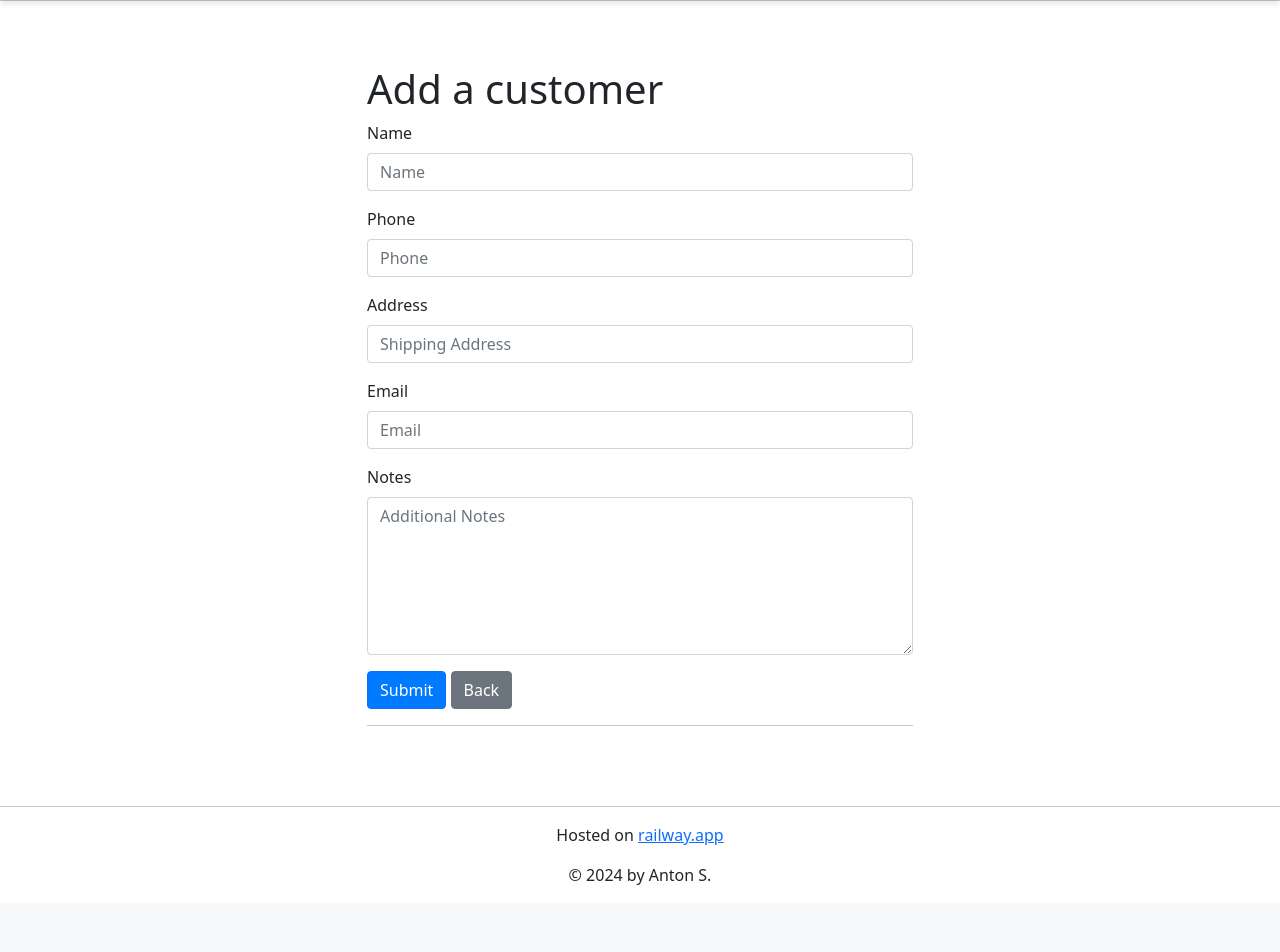
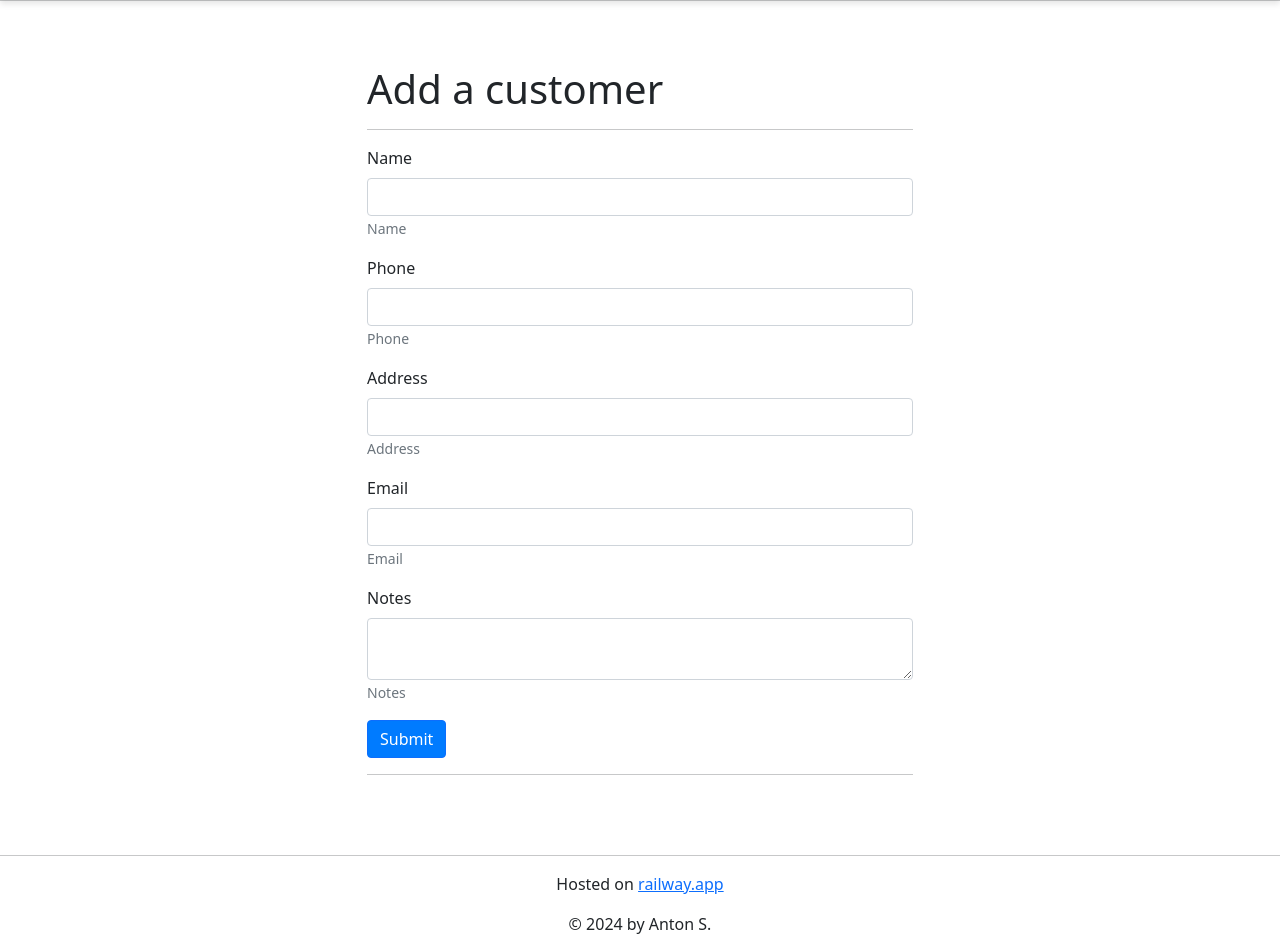
Before and after one commit to asiomchen/inventory-management, a Flask app: page /customers/new in a window 1280 px wide. Shown: the part 71-1023 px from the top of the page. Before the commit the page ends 956 px from the top, so only its background shows below. Run offline with Flask 3, Linux system fonts and the light colour scheme; a user stored in the database is signed in; some libraries are stand-ins or nearby versions.

Commit message:
Refactor customer form handling in customer.py and templates

```diff
--- a/customer.py
+++ b/customer.py
@@ -7,6 +7,7 @@ from flask import (
     flash,
 )
 from flask_login import login_required
+from forms import CustomerForm
 from data import db, Customer, Invoice
 
 
@@ -30,35 +31,29 @@ def customers():
 @customer.route("/customers/new", methods=["GET", "POST"])
 @login_required
 def new():
-    if request.method == "POST":
-        name = request.form["name"]
-        phone = request.form["phone"]
-        address = request.form["address"]
-        email = request.form["email"]
-        notes = request.form["notes"]
-        customer = Customer(
-            name=name, phone=phone, address=address, notes=notes, email=email
-        )
+    form = CustomerForm()
+    if form.validate_on_submit():
+        customer = Customer()
+        form.populate_obj(customer)
         db.session.add(customer)
         db.session.commit()
         flash("Customer added successfully", "success")
         return redirect(url_for("customer.customers"))
-    return render_template("customers/new.html")
+    return render_template("customers/new.html", form=form)
 
 
 @customer.route("/customers/<int:customer_id>/edit", methods=["GET", "POST"])
 @login_required
 def edit(customer_id):
     customer: Customer = Customer.query.get(customer_id)
-    if request.method == "POST":
-        customer.name = request.form["name"]
-        customer.phone = request.form["phone"]
-        customer.address = request.form["address"]
-        customer.notes = request.form["notes"]
+    form = CustomerForm(obj=customer)
+    if form.validate_on_submit():
+        form.populate_obj(customer)
+        db.session.add(customer)
         db.session.commit()
         flash("Customer updated successfully", "success")
         return redirect(url_for("customer.customers"))
-    return render_template("customers/edit.html", customer=customer)
+    return render_template("customers/edit.html", customer=customer, form=form)
 
 
 @customer.route("/customers/<int:customer_id>/delete", methods=["POST"])
--- a/forms.py
+++ b/forms.py
@@ -1,28 +1,25 @@
-from collections.abc import Iterator
 from flask_wtf import FlaskForm
 from wtforms import StringField, SubmitField, FileField, TextAreaField, FloatField, IntegerField, SelectField
-from wtforms.fields.core import Field
 from wtforms.validators import DataRequired, Length, Optional
 
 
-class Form(FlaskForm):
-    _order = []
-
-    def __iter__(self) -> Iterator[Field]:
-        for field_name in ["csrf_token", *self._order]:
-            field = getattr(self, field_name)
-            yield field
-
-
-class ProductForm(Form):
+class ProductForm(FlaskForm):
     title = StringField("Title", validators=[DataRequired(), Length(min=1, max=255)], description="Title")
     category_idx = SelectField("Category", validators=[DataRequired()],)
-    description = TextAreaField("Description", validators=[Optional()], description="Description", default="")
     photo = FileField("Photo", validators=[Optional()])
     quantity = IntegerField("Quantity", validators=[DataRequired()], description="Quantity")
     weight = FloatField("Weight", validators=[DataRequired()], description="Weight in grams")
     purchase_price = FloatField("Purchase Price", validators=[DataRequired()], description="Purchase Price in USD")
     sale_price = FloatField("Sale Price", validators=[DataRequired()], description="Sale Price in USD")
     volume = FloatField("Volume", validators=[Optional()], description="Volume in ml(optional)")
+    description = TextAreaField("Description", validators=[Optional()], description="Description", default="")
     submit = SubmitField("Submit")
-    _order = ["title", "category_idx", "photo", "quantity", "weight", "purchase_price", "sale_price", "volume", "description", "submit"]
+
+
+class CustomerForm(FlaskForm):
+    name = StringField("Name", validators=[DataRequired(), Length(min=1, max=255)], description="Name")
+    phone = StringField("Phone", validators=[DataRequired(), Length(min=1, max=255)], description="Phone")
+    address = StringField("Address", validators=[DataRequired(), Length(min=1, max=255)], description="Address")
+    email = StringField("Email", validators=[DataRequired(), Length(min=1, max=255)], description="Email")
+    notes = TextAreaField("Notes", validators=[Optional()], description="Notes")
+    submit = SubmitField("Submit")
--- a/templates/customers/new.html
+++ b/templates/customers/new.html
@@ -1,40 +1,12 @@
 {% extends 'base.html' %}
-
+{% from 'bootstrap5/form.html' import render_form %}
 {% block content %}
 <div class="container">
     <div class="row justify-content-center">
         <div class="col-md-6">
             <h1 style="width: 100%">{% block title %} Add a customer {% endblock %}</h1>
-            <form method="post" enctype="multipart/form-data" class="form">
-                <div class="mb-3">
-                    <label for="title" class="form-label">Name</label>
-                    <input type="text" class="form-control" name="name" placeholder="Name">
-                </div>
-
-
-                <div class="mb-3">
-                    <label for="phone" class="form-label">Phone</label>
-                    <input type="text" class="form-control" name="phone" placeholder="Phone">
-                </div>
-
-                <div class="mb-3">
-                    <label for="address" class="form-label">Address</label>
-                    <input type="text" class="form-control" name="address" placeholder="Shipping Address">
-                </div>
-                <div class="mb-3">
-                    <label for="email" class="form-label">Email</label>
-                    <input type="text" class="form-control" name="email" placeholder="Email">
-                </div>
-                <div class="mb-3">
-                    <label for="Notes" class="form-label">Notes</label>
-                    <textarea class="form-control" name="notes" rows="6" placeholder="Additional Notes"></textarea>
-                </div>
-                <div class="mb-3">
-                    <button type="submit" class="btn btn-primary">Submit</button>
-                    <a href="{{ url_for('customer.customers') }}" class="btn btn-secondary">Back</a>
-                </div>
-            </form>
-
+            <hr>
+            {{ render_form(form) }}
             <hr>
         </div>
     </div>
```
Also changed, not shown: templates/customers/edit.html (+3 -30 lines).
